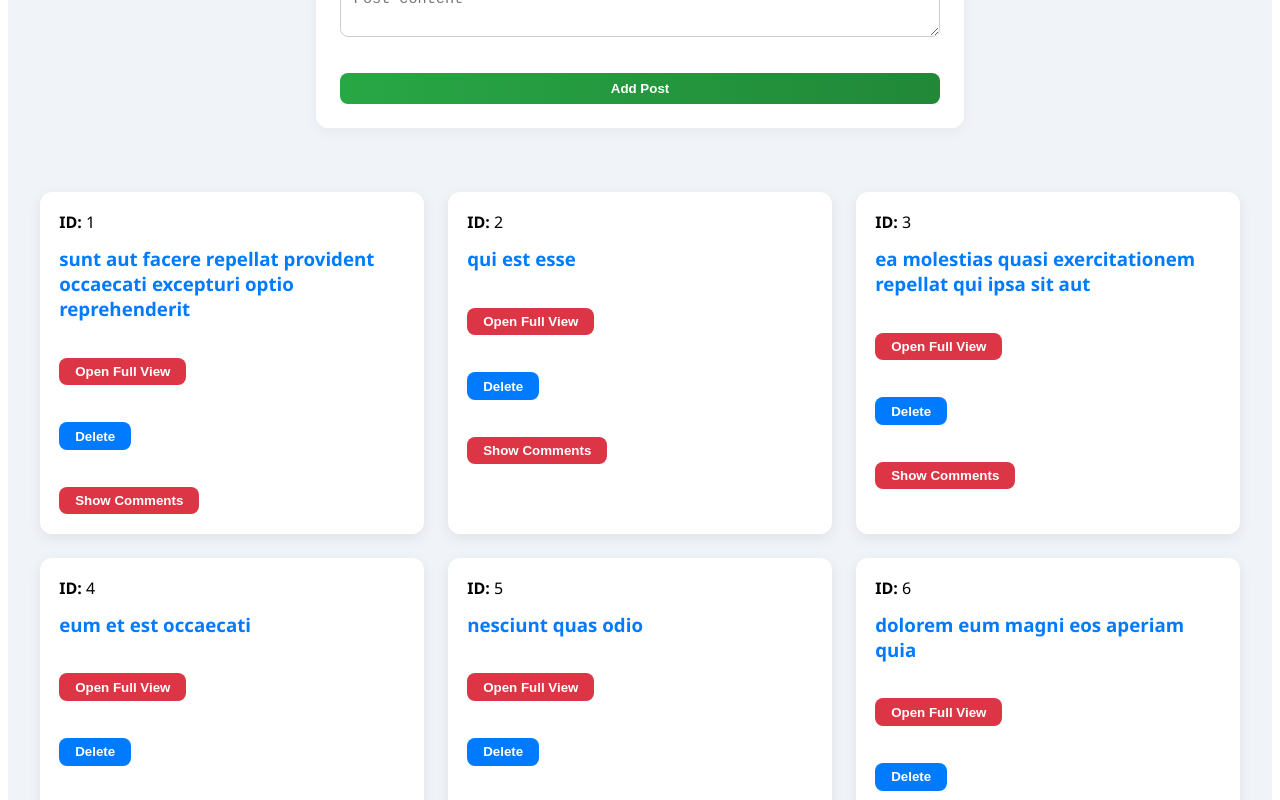
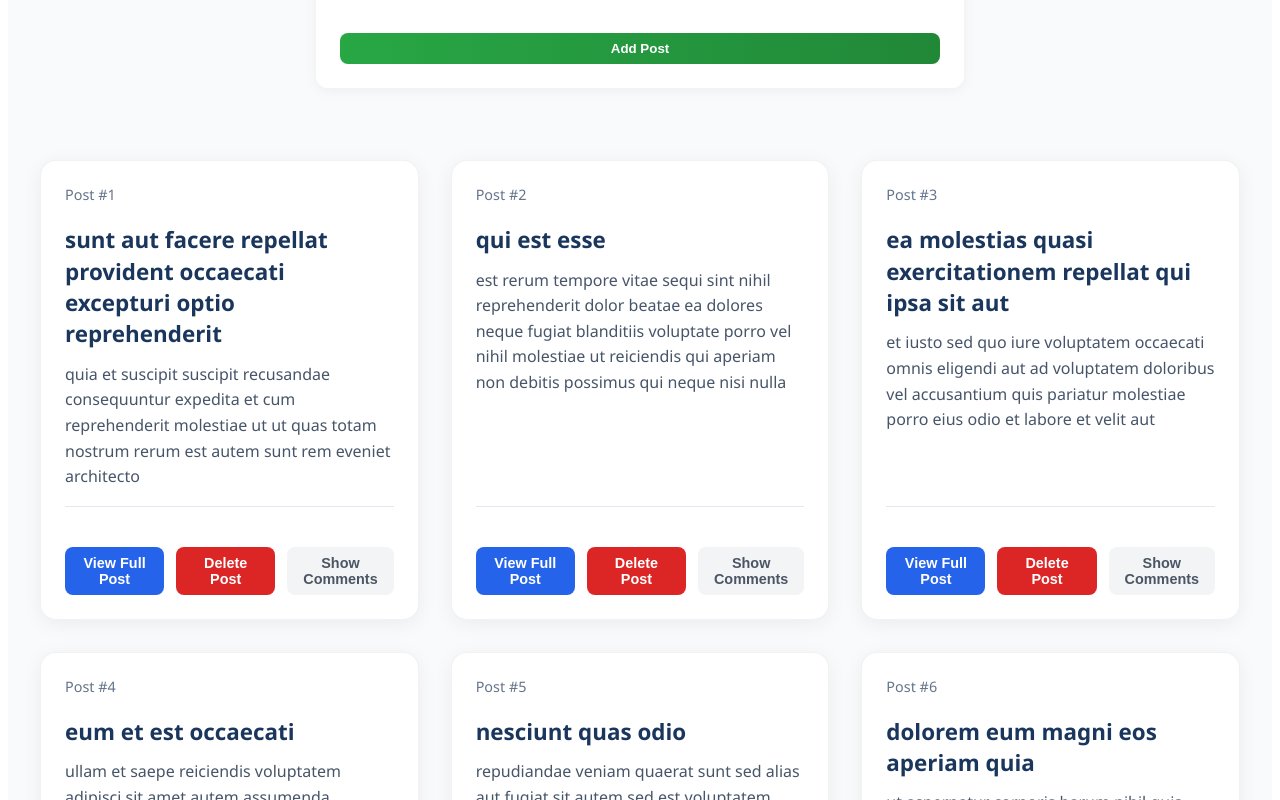
Before and after one commit to yonikl/FSWD5, a React (Vite) app: page /users/1/posts in a window 1280 px wide. Shown: the part 580-1380 px from the top of the page. Built offline with nearby package versions, Linux system fonts and the light colour scheme; data requests are answered from the project's data file; sample sign-in values are in the browser's storage.

Commit message:
style posts and fix

```diff
--- a/src/pages/posts/FullPostModal.jsx
+++ b/src/pages/posts/FullPostModal.jsx
@@ -1,20 +1,27 @@
 import { useEffect, useState } from "react";
 import styles from "../../styles/FullPostModal.module.css";
+import CommentsSection from "./CommentsSection";
 
-export default function FullPostModal({ post, user, onClose }) {
+export default function FullPostModal({ post, user, onClose, onCommentChange }) {
   const [comments, setComments] = useState([]);
-  const [showComments, setShowComments] = useState(false);
+  const [showComments, setShowComments] = useState(true);
   const [newComment, setNewComment] = useState("");
+  const [editingComments, setEditingComments] = useState({});
 
   useEffect(() => {
-    if (post && showComments) {
+    if (post) {
       fetch(`http://localhost:3000/comments?postId=${post.id}`)
         .then((res) => res.json())
-        .then(setComments);
+        .then(data => {
+          setComments(data);
+          // Update parent component's comments
+          onCommentChange?.(post.id, data);
+        });
     }
-  }, [post, showComments]);
+  }, [post, onCommentChange]);
 
-  const handleAddComment = async () => {
+  const handleAddComment = async (e) => {
+    e.preventDefault();
     if (!newComment.trim()) return;
 
     const comment = {
@@ -31,38 +38,113 @@ export default function FullPostModal({ post, user, onClose }) {
     });
 
     const saved = await res.json();
-    setComments((prev) => [...prev, saved]);
+    const updatedComments = [...comments, saved];
+    setComments(updatedComments);
+    // Update parent component's comments
+    onCommentChange?.(post.id, updatedComments);
     setNewComment("");
+  };
+
+  const handleUpdateComment = async (commentId, newBody) => {
+    await fetch(`http://localhost:3000/comments/${commentId}`, {
+      method: "PATCH",
+      headers: { "Content-Type": "application/json" },
+      body: JSON.stringify({ body: newBody }),
+    });
+    const updatedComments = comments.map((c) =>
+      c.id === commentId ? { ...c, body: newBody } : c
+    );
+    setComments(updatedComments);
+    // Update parent component's comments
+    onCommentChange?.(post.id, updatedComments);
+  };
+
+  const handleDeleteComment = async (commentId) => {
+    await fetch(`http://localhost:3000/comments/${commentId}`, {
+      method: "DELETE",
+    });
+    const updatedComments = comments.filter((c) => c.id !== commentId);
+    setComments(updatedComments);
+    // Update parent component's comments
+    onCommentChange?.(post.id, updatedComments);
   };
 
   if (!post) return null;
 
   return (
-    <div className={styles.modalOverlay}>
-      <div className={styles.modal}>
+    <div className={styles.modalOverlay} onClick={onClose}>
+      <div className={styles.modal} onClick={(e) => e.stopPropagation()}>
         <button className={styles.close} onClick={onClose}>×</button>
 
+        <div className={styles.postContent}>
+          <span className={styles.postId}>Post #{post.id}</span>
+          <h2>{post.title}</h2>
+          <p className={styles.postBody}>{post.body}</p>
+        </div>
 
-        <h2>{post.title}</h2>
-        <p>{post.body}</p>
-        {/* ✅ כפתור הצגת תגובות */}
-        <button onClick={() => setShowComments((prev) => !prev)}>
-          {showComments ? "Hide Comments" : "Show Comments"}
-        </button>
+        <div className={styles.commentsSection}>
+          <div className={styles.commentsHeader}>
+            <h3>Comments</h3>
+            <button
+              className={styles.toggleComments}
+              onClick={() => setShowComments(!showComments)}
+            >
+              {showComments ? "Hide Comments" : "Show Comments"}
+            </button>
+          </div>
 
-        {/* ✅ בלוק תגובות */}
-        {showComments && (
-          <div className={styles.comments}>
-            <h4>Comments</h4>
-            <ul>
-              {comments.map((c) => (
-                <li key={c.id}>
-                  <strong>{c.name}</strong>: {c.body}
-                </li>
-              ))}
-            </ul>
-          </div>
-        )}
+          {showComments && (
+            <>
+              <div className={styles.commentsList}>
+                {comments.map((comment) => {
+                  const isOwner = user && comment.email === user.email;
+                  return (
+                    <div key={comment.id} className={styles.commentItem}>
+                      <div className={styles.commentHeader}>
+                        <strong>{comment.name}</strong>
+                        {isOwner && (
+                          <button
+                            className={styles.deleteComment}
+                            onClick={() => handleDeleteComment(comment.id)}
+                          >
+                            Delete
+                          </button>
+                        )}
+                      </div>
+                      {isOwner ? (
+                        <textarea
+                          value={editingComments[comment.id] ?? comment.body}
+                          onChange={(e) =>
+                            setEditingComments((prev) => ({
+                              ...prev,
+                              [comment.id]: e.target.value,
+                            }))
+                          }
+                          onBlur={() =>
+                            handleUpdateComment(comment.id, editingComments[comment.id])
+                          }
+                          className={styles.commentEdit}
+                        />
+                      ) : (
+                        <p>{comment.body}</p>
+                      )}
+                    </div>
+                  );
+                })}
+              </div>
+
+              <form className={styles.commentForm} onSubmit={handleAddComment}>
+                <textarea
+                  value={newComment}
+                  onChange={(e) => setNewComment(e.target.value)}
+                  placeholder="Write a comment..."
+                  required
+                />
+                <button type="submit">Add Comment</button>
+              </form>
+            </>
+          )}
+        </div>
       </div>
     </div>
   );
--- a/src/pages/posts/PostItem.jsx
+++ b/src/pages/posts/PostItem.jsx
@@ -20,20 +20,36 @@ export default function PostItem({
   onDeleteComment,
   onOpenModal
 }) {
+  const handleCardClick = (e) => {
+    // Don't trigger if clicking on buttons or comments section
+    if (e.target.closest('button') || e.target.closest(`.${styles.commentsSection}`)) {
+      return;
+    }
+    onOpenModal(post);
+  };
+
   return (
-    <li className={`${styles.postItem} ${isSelected ? styles.selected : ""}`}>
-      <span><strong>ID:</strong> {post.id}</span>
+    <li
+      className={`${styles.postItem} ${isSelected ? styles.selected : ""}`}
+      onClick={handleCardClick}
+    >
+      <div className={styles.postContent}>
+        <span>Post #{post.id}</span>
+        <h3>{post.title}</h3>
+        <p>{post.body}</p>
+      </div>
 
-
-      <h3
-        onClick={() => onOpenModal(post)}
-        style={{ cursor: "pointer", color: "#007bff", margin: 0 }}
-      >
-        {post.title}
-      </h3>
-      <button onClick={() => onOpenModal(post)}>Open Full View</button>
-      <button onClick={() => onDelete(post.id)}>Delete</button>
-      <button onClick={() => toggleComments(post.id)}>Show Comments</button>
+      <div className={styles.buttonGroup}>
+        <button onClick={() => onOpenModal(post)}>
+          View Full Post
+        </button>
+        <button onClick={() => onDelete(post.id)}>
+          Delete Post
+        </button>
+        <button onClick={() => toggleComments(post.id)}>
+          {showComments ? "Hide Comments" : "Show Comments"}
+        </button>
+      </div>
 
       {showComments && (
         <CommentsSection
--- a/src/pages/posts/PostList.jsx
+++ b/src/pages/posts/PostList.jsx
@@ -18,7 +18,10 @@ export default function PostList({
   onAddComment,
   onUpdateComment,
   onDeleteComment,
-  onOpenModal
+  onOpenModal,
+  onPostClick,
+  onDeletePost,
+  onCommentChange
 }) {
   return (
     <ul className={styles.postList}>
@@ -44,6 +47,9 @@ export default function PostList({
           onUpdateComment={onUpdateComment}
           onDeleteComment={onDeleteComment}
           onOpenModal={onOpenModal}
+          onPostClick={onPostClick}
+          onDeletePost={onDeletePost}
+          onCommentChange={onCommentChange}
         />
       ))}
     </ul>
--- a/src/pages/posts/PostsPage.jsx
+++ b/src/pages/posts/PostsPage.jsx
@@ -160,6 +160,13 @@ export default function PostsPage() {
     }));
   };
 
+  const handleCommentChange = (postId, updatedComments) => {
+    setCommentsByPost((prev) => ({
+      ...prev,
+      [postId]: updatedComments
+    }));
+  };
+
   if (!user) return null;
 
   return (
@@ -208,12 +215,16 @@ export default function PostsPage() {
           onUpdateComment={handleUpdateComment}
           onDeleteComment={handleDeleteComment}
           onOpenModal={setModalPost}
+          onCommentChange={handleCommentChange}
         />
-        <FullPostModal
-          post={modalPost}
-          user={user}
-          onClose={() => setModalPost(null)}
-        />
+        {modalPost && (
+          <FullPostModal
+            post={modalPost}
+            user={user}
+            onClose={() => setModalPost(null)}
+            onCommentChange={handleCommentChange}
+          />
+        )}
       </div>
     </>
   );
--- a/src/styles/PostsPage.module.css
+++ b/src/styles/PostsPage.module.css
@@ -1,7 +1,7 @@
 .container {
   padding: 2rem;
   font-family: 'Segoe UI', sans-serif;
-  background-color: #f0f4f8;
+  background-color: #f8fafc;
   min-height: 100vh;
   display: flex;
   flex-direction: column;
@@ -10,9 +10,11 @@
 
 h2 {
   margin-bottom: 2rem;
-  color: #007bff;
-  font-size: 2rem;
-  font-weight: 600;
+  color: #1a365d;
+  font-size: 2.5rem;
+  font-weight: 700;
+  text-align: center;
+  letter-spacing: -0.5px;
 }
 
 /* סרגל חיפוש */
@@ -103,34 +105,120 @@ h2 {
 /* רשימת הפוסטים בגריד */
 .postList {
   display: grid;
-  grid-template-columns: repeat(auto-fill, minmax(300px, 1fr));
-  gap: 1.5rem;
-  padding: 1rem;
+  grid-template-columns: repeat(auto-fill, minmax(350px, 1fr));
+  gap: 2rem;
+  padding: 1.5rem;
   width: 100%;
-  max-width: 1200px;
+  max-width: 1400px;
   list-style: none;
 }
 
 /* כרטיס פוסט */
 .postItem {
   background-color: #fff;
-  border-radius: 12px;
-  padding: 1.2rem;
-  box-shadow: 0 4px 14px rgba(0, 0, 0, 0.08);
+  border-radius: 16px;
+  padding: 1.5rem;
+  box-shadow: 0 4px 20px rgba(0, 0, 0, 0.06);
   display: flex;
   flex-direction: column;
-  gap: 0.8rem;
-  transition: transform 0.2s ease, box-shadow 0.2s ease;
+  gap: 1rem;
+  transition: all 0.3s ease;
+  border: 1px solid rgba(0, 0, 0, 0.05);
+  position: relative;
+  overflow: hidden;
+  min-height: 250px;
 }
 
 .postItem:hover {
   transform: translateY(-5px);
-  box-shadow: 0 6px 20px rgba(0, 0, 0, 0.12);
+  box-shadow: 0 8px 30px rgba(0, 0, 0, 0.12);
+}
+
+.postContent {
+  flex: 1;
+  display: flex;
+  flex-direction: column;
+  gap: 0.75rem;
+}
+
+.postItem h3 {
+  font-size: 1.4rem;
+  color: #1a365d;
+  margin: 0;
+  line-height: 1.4;
+  font-weight: 600;
+  transition: color 0.2s ease;
+}
+
+.postItem h3:hover {
+  color: #2563eb;
+}
+
+.postItem span {
+  font-size: 0.9rem;
+  color: #64748b;
+  display: inline-block;
+  margin-bottom: 0.5rem;
+}
+
+.postItem p {
+  color: #475569;
+  line-height: 1.6;
+  margin: 0;
+  font-size: 1rem;
+}
+
+.buttonGroup {
+  display: flex;
+  gap: 0.75rem;
+  margin-top: auto;
+  padding-top: 1rem;
+  border-top: 1px solid #e2e8f0;
+}
+
+.postItem button {
+  padding: 0.5rem 1rem;
+  border: none;
+  border-radius: 8px;
+  cursor: pointer;
+  font-weight: 600;
+  font-size: 0.9rem;
+  transition: all 0.2s ease;
+  display: flex;
+  align-items: center;
+  gap: 0.5rem;
+}
+
+.postItem button:first-child {
+  background-color: #2563eb;
+  color: white;
+}
+
+.postItem button:first-child:hover {
+  background-color: #1d4ed8;
+}
+
+.postItem button:nth-of-type(2) {
+  background-color: #dc2626;
+  color: white;
+}
+
+.postItem button:nth-of-type(2):hover {
+  background-color: #b91c1c;
+}
+
+.postItem button:nth-of-type(3) {
+  background-color: #f3f4f6;
+  color: #4b5563;
+}
+
+.postItem button:nth-of-type(3):hover {
+  background-color: #e5e7eb;
 }
 
 .selected {
-  border: 2px solid #007bff;
-  background-color: #f0f8ff;
+  border: 2px solid #2563eb;
+  background-color: #f8fafc;
 }
 
 .postItem input[type="text"],
@@ -150,106 +238,80 @@ h2 {
   min-height: 80px;
 }
 
-.postItem button {
-  width: fit-content;
-  background-color: #dc3545;
-  color: white;
-  border: none;
-  padding: 0.4rem 1rem;
-  border-radius: 8px;
-  cursor: pointer;
-  font-weight: bold;
-  transition: background-color 0.3s ease;
-}
-
-.postItem button:hover {
-  background-color: #a52835;
-}
-
-.postItem button:nth-of-type(2) {
-  background-color: #007bff;
-}
-
-.postItem button:nth-of-type(2):hover {
-  background-color: #0056b3;
-}
-
 /* תגובות */
 .commentsSection {
-  margin-top: 1rem;
-  background-color: #fafafa;
-  border: 1px solid #ddd;
-  border-radius: 8px;
-  padding: 1rem;
-  margin-bottom: 1rem;
+  margin-top: 1.5rem;
+  background-color: #f8fafc;
+  border: 1px solid #e2e8f0;
+  border-radius: 12px;
+  padding: 1.5rem;
 }
 
 .commentsSection h4 {
-  margin-bottom: 1rem;
-  color: #444;
+  margin-bottom: 1.25rem;
+  color: #1a365d;
+  font-size: 1.2rem;
+  font-weight: 600;
 }
 
 .commentItem {
-  padding: 0.5rem 0;
-  border-bottom: 1px solid #eee;
+  padding: 1rem;
+  border-bottom: 1px solid #e2e8f0;
   display: flex;
   flex-direction: column;
-  gap: 0.25rem;
+  gap: 0.5rem;
+  background-color: white;
+  border-radius: 8px;
+  margin-bottom: 0.75rem;
 }
 
 .commentItem:last-child {
   border-bottom: none;
+  margin-bottom: 0;
 }
 
-.commentItem textarea {
-  resize: vertical;
-  padding: 0.5rem;
-  border-radius: 6px;
-  border: 1px solid #ccc;
-  font-size: 0.9rem;
+.commentItem strong {
+  color: #1a365d;
+  font-size: 0.95rem;
 }
 
-.commentItem button {
-  align-self: flex-start;
-  background-color: #dc3545;
-  color: white;
-  border: none;
-  padding: 0.3rem 0.7rem;
-  border-radius: 6px;
-  font-weight: bold;
-  cursor: pointer;
-  margin-top: 0.3rem;
-}
-
-.commentItem button:hover {
-  background-color: #a52835;
+.commentItem p {
+  color: #475569;
+  font-size: 0.95rem;
+  line-height: 1.5;
+  margin: 0;
 }
 
 .commentForm {
-  margin-top: 1rem;
+  margin-top: 1.5rem;
   display: flex;
   flex-direction: column;
-  gap: 0.5rem;
+  gap: 0.75rem;
 }
 
 .commentForm textarea {
   resize: vertical;
-  padding: 0.5rem;
-  border-radius: 6px;
-  border: 1px solid #ccc;
+  padding: 0.75rem;
+  border-radius: 8px;
+  border: 1px solid #e2e8f0;
+  font-size: 0.95rem;
+  min-height: 100px;
+  background-color: white;
 }
 
 .commentForm button {
   align-self: flex-start;
-  padding: 0.4rem 1rem;
-  background-color: #007bff;
+  padding: 0.6rem 1.25rem;
+  background-color: #2563eb;
   color: white;
   border: none;
-  border-radius: 6px;
+  border-radius: 8px;
   cursor: pointer;
-  font-weight: bold;
+  font-weight: 600;
+  font-size: 0.95rem;
+  transition: background-color 0.2s ease;
 }
 
 .commentForm button:hover {
-  background-color: #0056b3;
+  background-color: #1d4ed8;
 }
```
Also changed, not shown: src/styles/FullPostModal.module.css (+155 -91 lines), db.json.
